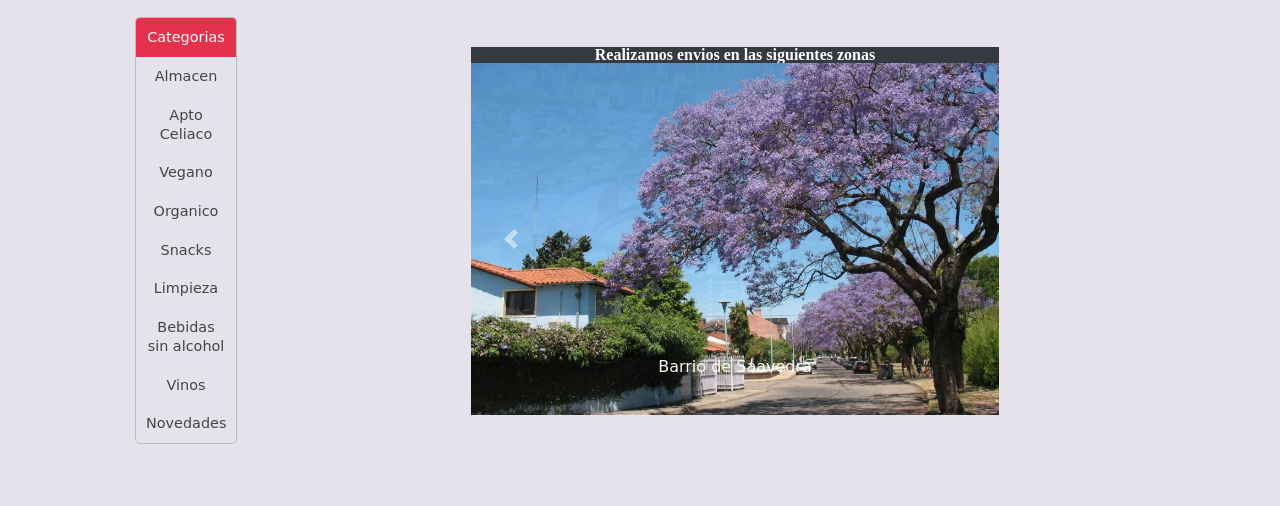
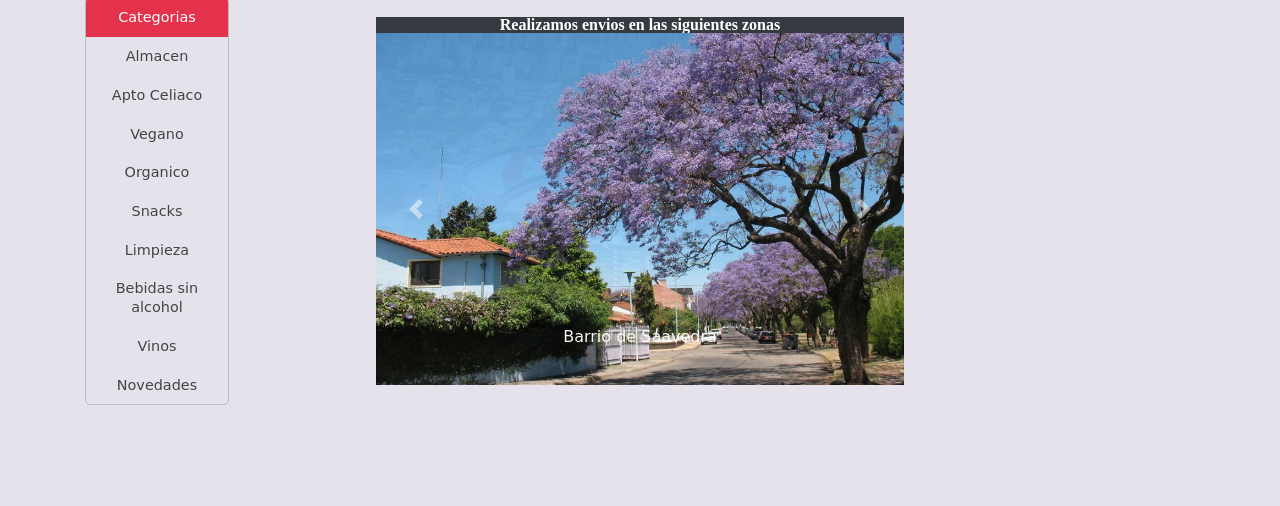
Before and after one commit to Ajlescano/ilprix, a plain HTML site: page zonas.html in a window 1280 px wide. Shown: the part 224-730 px from the top of the page. Drawn offline with nearby package versions, Linux system fonts and the light colour scheme; a web font is replaced by a local one.

Commit message:
update 30/06

```diff
--- a/css/main.css
+++ b/css/main.css
@@ -134,21 +134,17 @@ header img {
 /* MENU */
 
 #menuVertical {
-	width: 6.4rem;
-	margin: 20px 50px;
+	width: 9rem;
 }
 
 #menu-categorias {
-    border-left: 1px solid var(--bordefino);
-    border-right: 1px solid var(--bordefino);
-    border-top: 1px solid var(--bordefino);
-    border-bottom: 1px solid var(--bordefino);
+	border: 1px solid var(--bordefino);
     border-radius: 5px;
     overflow: hidden;
 }
 
 #menu-categorias li {
-    width: 100px;
+    width: 100%;
     text-align: center;
 }
 
@@ -169,10 +165,9 @@ header img {
 #menu-categorias > li > a:hover {
     color: var(--blanco);
     background: var(--mostaza);
-	transition: all 1ms ease-in-out;
+	transition: all 450ms ease-in-out;
 }
-#menu-categorias li > a > span
-{
+#menu-categorias li > a > span {
 	font-family: 'MuseoModerno', cursive;
 }
 
@@ -480,6 +475,7 @@ footer img {
 .tarjetaEntrega:hover {
 	transform: translateY(-15px) scale(1.02);
  	box-shadow: 0px 24px 36px #4C5656;
+ 	transition: all 350ms ease-in-out;
  }
 
 .tarjetaEntrega a {
@@ -541,6 +537,7 @@ footer img {
 	text-align: center;
 	border-radius: 25px 0px 25px 1px;
 	background-color:  #92A8D1;
+	height: auto;
 }
 
 .boton li {
@@ -716,6 +713,12 @@ footer img {
 		width: 11em;
 	}
 
+	#carousel-zonas {
+		width: 26em;
+	}
+ 	.anchoTitulo2 {
+    	width: 26em;
+    }
 }
 
 @media (min-width: 768px) and (max-width: 991px)
--- a/zonas.html
+++ b/zonas.html
@@ -87,7 +87,7 @@
 		</div>
 		<div class="row indexContainer">
 			<!-- MENU -->
-			<div class="col-xs-12 col-sm-4 col-md-4 col-lg-2">
+			<div class="col-xs-12 col-sm-4 col-md-3 col-lg-2">
 				<div id="menuVertical">
 					<ul id="menu-categorias" class="nav nav-pills nav-stacked">
 						<li><h3>Categorias</h3></li>
@@ -104,7 +104,7 @@
 				</div>
 			</div>
 			<!-- CARROUSEL -->
-			<div class="col-xs-12 col-sm-8 col-md-8 col-lg-10 carrouselContainer">
+			<div class="col-xs-12 col-sm-8 col-md-9 col-lg-8 carrouselContainer">
 				<h3 class="text-center mb-0 font-weight-bold bg-dark text-white anchoTitulo2">Realizamos envios en las siguientes zonas</h3>
 				<div id="carousel-zonas" class="carousel slide carousel-fade" data-ride="carousel">
 			  		<div class="carousel-inner">
```
Also changed, not shown: medios-pago.html (+1 -1 lines), metodos-entrega.html (+2 -2 lines).
